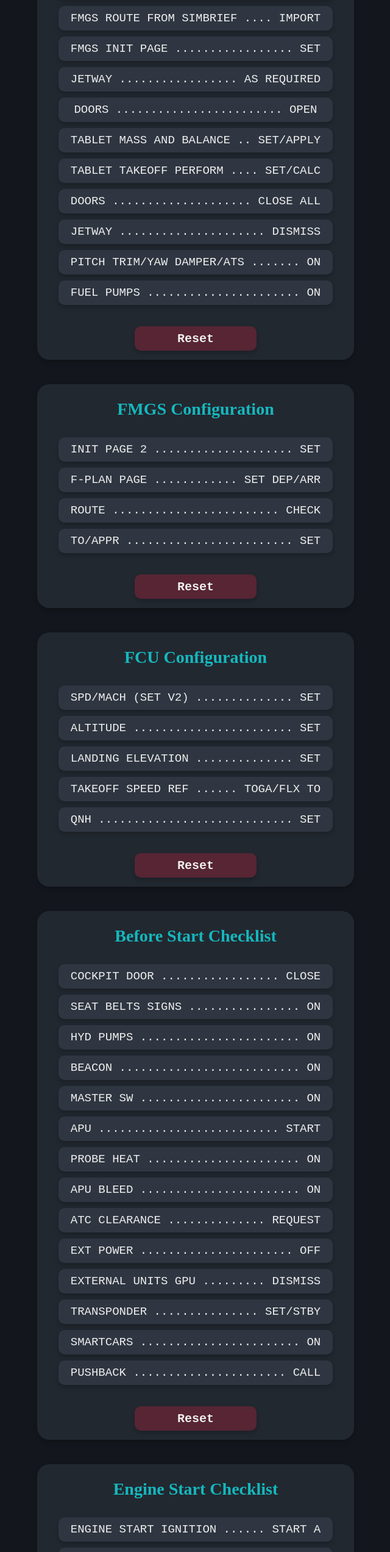
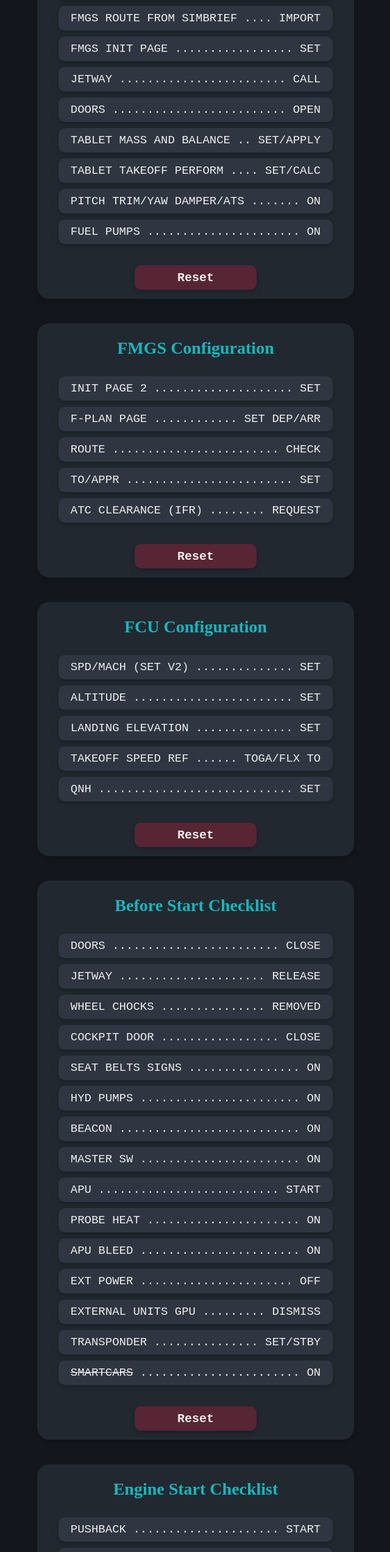
Before and after one commit to BrNefi/brnefi.github.io, a plain HTML site: page a310/index.html in a window 1280 px wide. Shown: the part 995-3540 px from the top of the page at 61% size, without its empty margins (319-959 px from the left). Drawn offline with Linux system fonts and the light colour scheme; a web font is replaced by a local one.

Commit message:
Update index.html

```diff
--- a/a310/index.html
+++ b/a310/index.html
@@ -178,12 +178,10 @@
     <button class="item" onclick="removeItem(this, 'topic1')"><p>WINDOW HEATER ................... ON</p></button>
     <button class="item" onclick="removeItem(this, 'topic1')"><p>FMGS ROUTE FROM SIMBRIEF .... IMPORT</p></button>
     <button class="item" onclick="removeItem(this, 'topic1')"><p>FMGS INIT PAGE ................. SET</p></button>
-    <button class="item" onclick="removeItem(this, 'topic1')"><p>JETWAY ................. AS REQUIRED</p></button>
-    <button class="item" onclick="removeItem(this, 'topic1')"><p>DOORS ........................ OPEN</p></button>
+    <button class="item" onclick="removeItem(this, 'topic1')"><p>JETWAY ........................ CALL</p></button>
+    <button class="item" onclick="removeItem(this, 'topic1')"><p>DOORS ......................... OPEN</p></button>
     <button class="item" onclick="removeItem(this, 'topic1')"><p>TABLET MASS AND BALANCE .. SET/APPLY</p></button>
     <button class="item" onclick="removeItem(this, 'topic1')"><p>TABLET TAKEOFF PERFORM .... SET/CALC</p></button>
-    <button class="item" onclick="removeItem(this, 'topic1')"><p>DOORS .................... CLOSE ALL</p></button>
-    <button class="item" onclick="removeItem(this, 'topic1')"><p>JETWAY ..................... DISMISS</p></button>
     <button class="item" onclick="removeItem(this, 'topic1')"><p>PITCH TRIM/YAW DAMPER/ATS ....... ON</p></button>
     <button class="item" onclick="removeItem(this, 'topic1')"><p>FUEL PUMPS ...................... ON</p></button>
     <button class="reset" onclick="resetTopic(this, 'topic1')"><p>Reset</p></button>
@@ -195,6 +193,7 @@
     <button class="item" onclick="removeItem(this, 'topic2')"><p>F-PLAN PAGE ............ SET DEP/ARR</p></button>
     <button class="item" onclick="removeItem(this, 'topic2')"><p>ROUTE ........................ CHECK</p></button>
     <button class="item" onclick="removeItem(this, 'topic2')"><p>TO/APPR ........................ SET</p></button>
+    <button class="item" onclick="removeItem(this, 'topic2')"><p>ATC CLEARANCE (IFR) ........ REQUEST</p></button>
     <button class="reset" onclick="resetTopic(this, 'topic2')"><p>Reset</p></button>
 </div>
 
@@ -210,6 +209,9 @@
 
 <div class="topic-box" id="topic4">
     <h2>Before Start Checklist</h2>
+    <button class="item" onclick="removeItem(this, 'topic4')"><p>DOORS ........................ CLOSE</p></button>
+    <button class="item" onclick="removeItem(this, 'topic4')"><p>JETWAY ..................... RELEASE</p></button>
+    <button class="item" onclick="removeItem(this, 'topic4')"><p>WHEEL CHOCKS ............... REMOVED</p></button>
     <button class="item" onclick="removeItem(this, 'topic4')"><p>COCKPIT DOOR ................. CLOSE</p></button>
     <button class="item" onclick="removeItem(this, 'topic4')"><p>SEAT BELTS SIGNS ................ ON</p></button>
     <button class="item" onclick="removeItem(this, 'topic4')"><p>HYD PUMPS ....................... ON</p></button>
@@ -218,17 +220,16 @@
     <button class="item" onclick="removeItem(this, 'topic4')"><p>APU .......................... START</p></button>
     <button class="item" onclick="removeItem(this, 'topic4')"><p>PROBE HEAT ...................... ON</p></button>
     <button class="item" onclick="removeItem(this, 'topic4')"><p>APU BLEED ....................... ON</p></button>
-    <button class="item" onclick="removeItem(this, 'topic4')"><p>ATC CLEARANCE .............. REQUEST</p></button>
     <button class="item" onclick="removeItem(this, 'topic4')"><p>EXT POWER ...................... OFF</p></button>
     <button class="item" onclick="removeItem(this, 'topic4')"><p>EXTERNAL UNITS GPU ......... DISMISS</p></button>
     <button class="item" onclick="removeItem(this, 'topic4')"><p>TRANSPONDER ............... SET/STBY</p></button>
-    <button class="item" onclick="removeItem(this, 'topic4')"><p>SMARTCARS ....................... ON</p></button>
-    <button class="item" onclick="removeItem(this, 'topic4')"><p>PUSHBACK ...................... CALL</p></button>
+    <button class="item" onclick="removeItem(this, 'topic4')"><p><del>SMARTCARS</del> ....................... ON</p></button>
     <button class="reset" onclick="resetTopic(this, 'topic4')"><p>Reset</p></button>
 </div>
 
 <div class="topic-box" id="topic5">
     <h2>Engine Start Checklist</h2>
+    <button class="item" onclick="removeItem(this, 'topic5')"><p>PUSHBACK ..................... START</p></button>
     <button class="item" onclick="removeItem(this, 'topic5')"><p>ENGINE START IGNITION ...... START A</p></button>
     <button class="item" onclick="removeItem(this, 'topic5')"><p>START 2 (25% N2) ................ ON</p></button>
     <button class="item" onclick="removeItem(this, 'topic5')"><p>HP VALVE ENG 2 .................. ON</p></button>
@@ -252,13 +253,15 @@
     <button class="item" onclick="removeItem(this, 'topic6')"><p>NAV ............................. ON</p></button>
     <button class="item" onclick="removeItem(this, 'topic6')"><p>PROFILE ......................... ON</p></button>
     <button class="item" onclick="removeItem(this, 'topic6')"><p>ECAM MEMO .................... CHECK</p></button>
+    <button class="item" onclick="removeItem(this, 'topic6')"><p>ATC CLEARANCE (TAXI) ....... REQUEST</p></button>
+    <button class="item" onclick="removeItem(this, 'topic6')"><p>TAXI LIGHT .................... TAXI</p></button>
     <button class="item" onclick="removeItem(this, 'topic6')"><p>RUNWAY LIGHTS .......... AS REQUIRED</p></button>
-    <button class="item" onclick="removeItem(this, 'topic6')"><p>TAXI LIGHT .................... TAXI</p></button>
     <button class="reset" onclick="resetTopic(this, 'topic6')"><p>Reset</p></button>
 </div>
 
 <div class="topic-box" id="topic7">
     <h2>Before Takeoff Checklist</h2>
+    <button class="item" onclick="removeItem(this, 'topic2')"><p>ATC CLEARANCE (DEPART) ..... REQUEST</p></button>
     <button class="item" onclick="removeItem(this, 'topic7')"><p>TRANSPONDER .................. TA/RA</p></button>
     <button class="item" onclick="removeItem(this, 'topic7')"><p>STROBE LIGHTS ................... ON</p></button>
     <button class="item" onclick="removeItem(this, 'topic7')"><p>HDG HEADING ..................... ON</p></button>
@@ -352,9 +355,10 @@
     <button class="item" onclick="removeItem(this, 'topic14')"><p>FUEL PUMPS .................... OFF</p></button>
     <button class="item" onclick="removeItem(this, 'topic14')"><p>PROBE HEAT .................... OFF</p></button>
     <button class="item" onclick="removeItem(this, 'topic14')"><p>BEACON ........................ OFF</p></button>
+    <button class="item" onclick="removeItem(this, 'topic14')"><p>WHEEL CHOCKS .................. SET</p></button>
     <button class="item" onclick="removeItem(this, 'topic14')"><p>JETWAY ....................... CALL</p></button>
     <button class="item" onclick="removeItem(this, 'topic14')"><p>DOORS ........................ OPEN</p></button>
-    <button class="item" onclick="removeItem(this, 'topic14')"><p>SMART CARS PIREP ............. SEND</p></button>
+    <button class="item" onclick="removeItem(this, 'topic14')"><p><del>SMART CARS PIREP</del> ............. SEND</p></button>
     <button class="item" onclick="removeItem(this, 'topic14')"><p>COCKPIT DOOR ................. OPEN</p></button>
     <button class="reset" onclick="resetTopic(this, 'topic14')"><p>Reset</p></button>
 </div>
```
